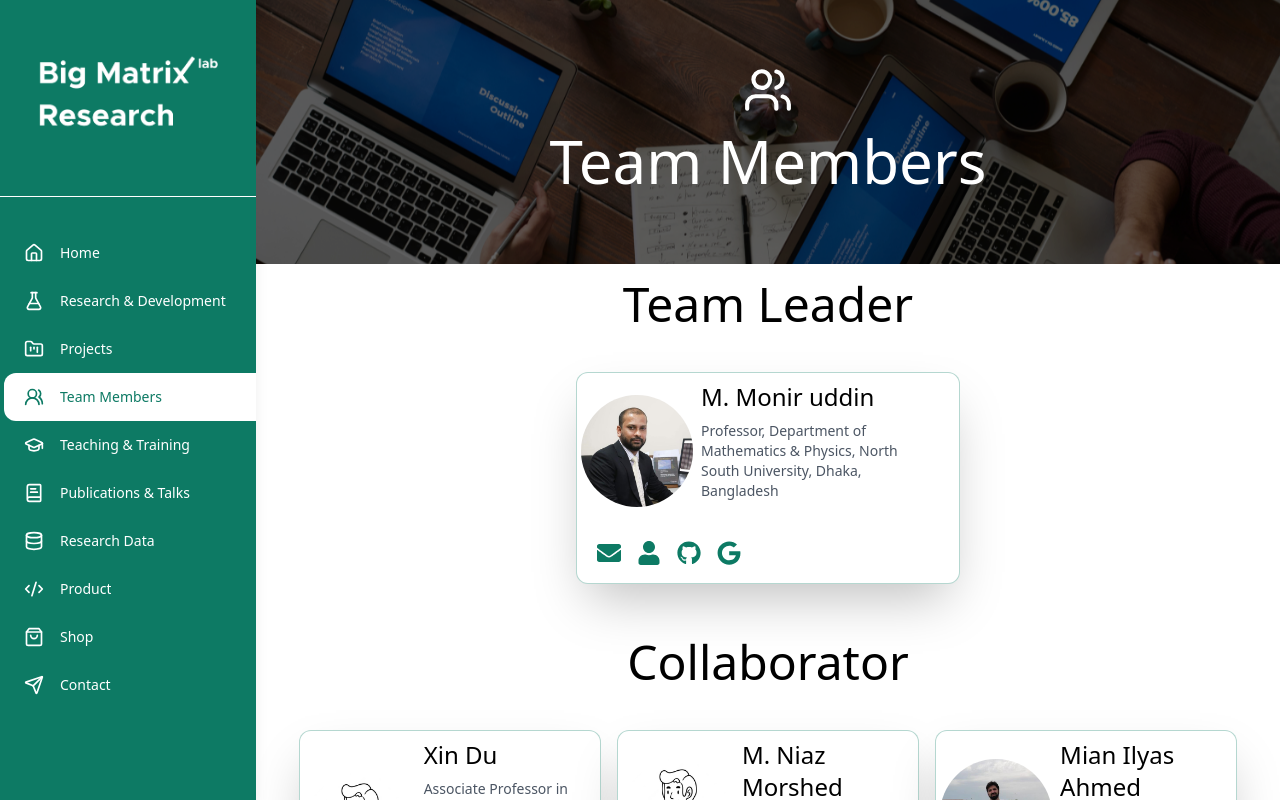
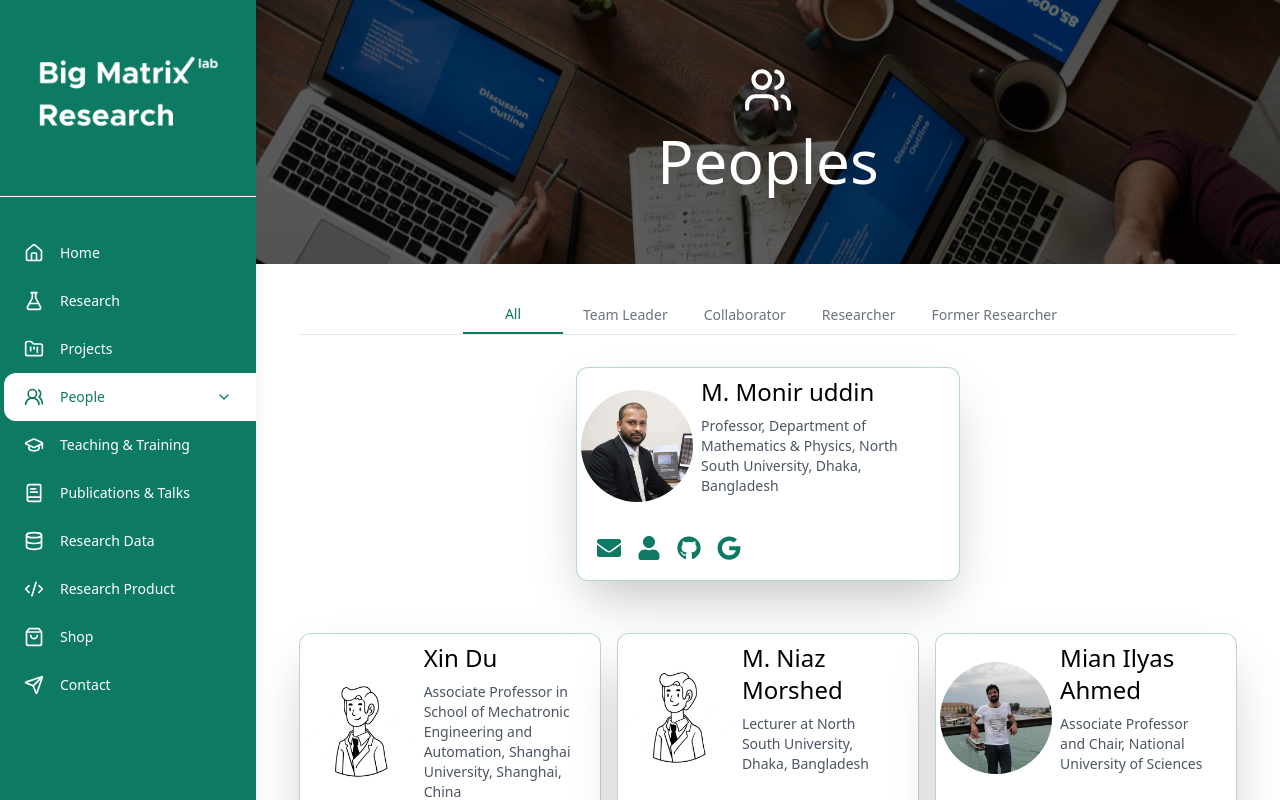
Before and after one commit to MisbahKhan0009/Big-Matrix-React, a React (Vite) app: page /team in a window 1280 px wide. Shown: the top 800 px of the page. Built offline with nearby package versions, Linux system fonts and the light colour scheme.

Commit message:
⚡️ people page added

```diff
--- a/src/Modules/HomePage.jsx
+++ b/src/Modules/HomePage.jsx
@@ -91,7 +91,7 @@ const HomePage = () => {
 
             {/* Tagline */}
             <motion.div variants={textRevealVariants} initial="hidden" animate="visible" className="relative overflow-hidden w-fit px-4">
-              <p className="text-lg lg:text-xl font-light px-4 py-2 bg-primary text-secondary">Transforming Complex Data into Actionable Insights</p>
+              <p className="text-lg lg:text-xl font-light px-4 py-2 bg-primary  rounded-[6px] text-secondary">Transforming Complex Data into Actionable Insights</p>
             </motion.div>
 
             {/* Description */}
@@ -102,10 +102,10 @@ const HomePage = () => {
 
             {/* Buttons */}
             <motion.div variants={textRevealVariants} initial="hidden" animate="visible" className="flex flex-col sm:flex-row py-4 gap-4 px-4">
-              <Button effect="gooeyLeft" size="lg" className="bg-primary text-lg lg:text-xl font-light text-secondary hover:bg-primary/90">
+              <Button effect="gooeyLeft" size="lg" className="bg-primary text-lg lg:text-xl font-light text-secondary rounded-[4px]  hover:bg-primary/90">
                 Explore Research
               </Button>
-              <Button variant="outline" effect="hoverUnderline" size="lg" className="border-primary text-lg lg:text-xl font-light text-primary hover:bg-primary/10">
+              <Button variant="outline" effect="hoverUnderline" size="lg" className="border-primary text-lg lg:text-xl font-light text-primary rounded-[4px] hover:bg-primary/10">
                 Learn More
               </Button>
             </motion.div>
--- a/src/Modules/TeamMembers.jsx
+++ b/src/Modules/TeamMembers.jsx
@@ -1,49 +1,107 @@
 // src/components/TeamMembers.jsx
-import { useEffect, useState } from "react";
+import { useState, useEffect } from "react";
 import { Users } from "lucide-react";
-import Card from "../components/ui/card";
+import { useSearchParams } from "react-router-dom";
 import teamMembersData from "../data/teamMembers.json";
 import Banner from "../Shared/Banner";
+import Card from "../components/ui/Card";
 
 const TeamMembers = () => {
-  const [groupedMembers, setGroupedMembers] = useState({});
+  const [searchParams, setSearchParams] = useSearchParams();
+  const [selectedPosition, setSelectedPosition] = useState("All");
+  const [filteredMembers, setFilteredMembers] = useState([]);
+
+  const positions = ["All", "Team Leader", "Collaborator", "Researcher", "Former Researcher"];
+
+  // Update the position handler to modify URL
+  const handlePositionClick = (position) => {
+    if (position === "All") {
+      setSearchParams({});
+    } else {
+      const formattedPosition = position.toLowerCase().replace(/\s+/g, "-");
+      setSearchParams({ position: formattedPosition });
+    }
+    setSelectedPosition(position);
+  };
 
   useEffect(() => {
-    const positionOrder = ["Team Leader", "Collaborator", "Researcher", "Former Researcher"];
+    const positionParam = searchParams.get('position');
+    if (positionParam) {
+      const formattedPosition = positionParam.split('-')
+        .map(word => word.charAt(0).toUpperCase() + word.slice(1))
+        .join(' ');
+      setSelectedPosition(formattedPosition);
+    } else {
+      setSelectedPosition("All");
+    }
+  }, [searchParams]);
 
-    const sortedMembers = [...teamMembersData].sort((a, b) => {
-      return positionOrder.indexOf(a.position) - positionOrder.indexOf(b.position);
-    });
+  useEffect(() => {
+    const filtered = selectedPosition === "All"
+      ? teamMembersData
+      : teamMembersData.filter(member => member.position === selectedPosition);
 
-    const grouped = sortedMembers.reduce((acc, member) => {
-      acc[member.position] = acc[member.position] || [];
-      acc[member.position].push(member);
-      return acc;
-    }, {});
-
-    setGroupedMembers(grouped);
-  }, []);
+    setFilteredMembers(filtered);
+  }, [selectedPosition]);
 
   return (
     <div>
-      <Banner bannerText={"Team Members"} bannerBg={"/team.png"} bannerIcon={Users} />
-      <div className="container w-11/12  mx-auto">
-        {Object.entries(groupedMembers).map(([position, members]) => (
-          <div key={position} className="mb-8">
-            <h2 className="text-5xl font-light text-center mt-4 capitalize">{position}</h2>
-            <div
-              className={`grid gap-4 mt-6 ${
-                position === "Team Leader"
-                  ? "grid-cols-1 max-w-sm mx-auto"
-                  : "grid-cols-1 sm:grid-cols-2 lg:grid-cols-3 xl:grid-cols-3 2xl:grid-cols-4"
-              }`}
-            >
-              {members.map((member) => (
+      <Banner bannerText={"Peoples"} bannerBg={"/team.png"} bannerIcon={Users} />
+
+      <div className="container w-11/12 mx-auto py-8">
+        {/* Position Filter Tabs */}
+        <div className="flex overflow-x-auto">
+          <div className="flex justify-center space-x-1 border-b mx-auto w-full border-gray-200">
+            {positions.map((position) => (
+              <button
+                key={position}
+                onClick={() => handlePositionClick(position)}
+                className={`px-4 py-2 text-sm font-medium min-w-[100px] transition-all duration-200
+                  ${selectedPosition === position
+                    ? "border-b-2 border-primary text-primary"
+                    : "text-gray-500 hover:text-primary hover:border-b-2 hover:border-primary/30"
+                  }`}
+              >
+                {position}
+              </button>
+            ))}
+          </div>
+        </div>
+
+        {/* Team Members Grid */}
+        <div className="mt-8">
+          {selectedPosition === "All" ? (
+            <div className="space-y-8">
+              {/* Team Leader Section */}
+              <div className="max-w-sm mx-auto">
+                {filteredMembers
+                  .filter(member => member.position === "Team Leader")
+                  .map(member => (
+                    <Card key={member.id} memberData={member} />
+                  ))}
+              </div>
+
+              {/* Other Members Section */}
+              <div className="grid grid-cols-1 sm:grid-cols-2 lg:grid-cols-3 xl:grid-cols-3 2xl:grid-cols-4 gap-4">
+                {filteredMembers
+                  .filter(member => member.position !== "Team Leader")
+                  .map(member => (
+                    <Card key={member.id} memberData={member} />
+                  ))}
+              </div>
+            </div>
+          ) : (
+            <div className={`grid gap-4 ${
+              selectedPosition === "Team Leader"
+                ? "grid-cols-1 max-w-sm mx-auto"
+                : "grid-cols-1 sm:grid-cols-2 lg:grid-cols-3 xl:grid-cols-3 2xl:grid-cols-4"
+            }`}>
+              {filteredMembers.map((member) => (
                 <Card key={member.id} memberData={member} />
               ))}
             </div>
-          </div>
-        ))}
+          )}
+        </div>
       </div>
     </div>
   );
--- a/src/Shared/Sidebar.jsx
+++ b/src/Shared/Sidebar.jsx
@@ -1,29 +1,48 @@
 // @ts-ignore
 import { useState } from "react";
 
-import { BookText, Database, FlaskConical, FolderKanban, Home, Menu, Send, Users2, X, ShoppingBag, GraduationCap, Code2 } from "lucide-react";
-// Remove projectData import as it's no longer needed
-import { Link, useLocation } from "react-router-dom";
+import { BookText, Database, FlaskConical, FolderKanban, Home, Menu, Send, Users2, X, ShoppingBag, GraduationCap, Code2, ChevronDown, ChevronRight, ChevronUp } from "lucide-react";
+
+import { Link, useLocation, useNavigate } from "react-router-dom";
 
 const Sidebar = () => {
   const [isOpen, setIsOpen] = useState(false);
-  // Remove isProjectsOpen state as it's no longer needed
+  const [isPeopleOpen, setIsPeopleOpen] = useState(false);
   const location = useLocation();
+  const navigate = useNavigate();
 
+  const handlePositionClick = (position) => {
+    const formattedPosition = position.toLowerCase().replace(/\s+/g, "-");
+    navigate(`/team?position=${formattedPosition}`);
+    setIsOpen(false);
+    setIsPeopleOpen(false);
+  };
+  const positions = ["All Members", "Team Leader", "Collaborator", "Researcher", "Former Researcher"];
   const menuItems = [
     { title: "Home", path: "/", icon: Home },
-    { title: "Research & Development", path: "/research", icon: FlaskConical },
-    { title: "Projects", path: "/projects", icon: FolderKanban }, // Remove hasDropdown property
-    { title: "Team Members", path: "/team", icon: Users2 },
-
+    { title: "Research", path: "/research", icon: FlaskConical },
+    { title: "Projects", path: "/projects", icon: FolderKanban },
+    { title: "People", path: "/team", icon: Users2 },
     { title: "Teaching & Training", path: "/teaching", icon: GraduationCap },
     { title: "Publications & Talks", path: "/publications", icon: BookText },
     { title: "Research Data", path: "/data", icon: Database },
-    { title: "Product", path: "/software", icon: Code2 },
-
+    { title: "Research Product", path: "/software", icon: Code2 },
     { title: "Shop", path: "/shop", icon: ShoppingBag },
     { title: "Contact", path: "/contact", icon: Send },
   ];
+  // Add this function after the menuItems array
+  const getPositionIndex = () => {
+    if (location.pathname === "/team") {
+      const params = new URLSearchParams(location.search);
+      const position = params.get("position");
+      if (position) {
+        return positions.findIndex(
+          pos => pos.toLowerCase().replace(/\s+/g, "-") === position
+        );
+      }
+    }
+    return -1;
+  };
 
   const activeIndex = menuItems.findIndex((item) => {
     if (item.path === "/shop") {
@@ -40,34 +59,7 @@ const Sidebar = () => {
     }
     return item.path === location.pathname;
   });
-
-  // Categorize projects by status
-  // const categorizedProjects = projectData.reduce((acc, project) => {
-  //   const status = project.project_status.toLowerCase();
-  //   if (!acc[status]) {
-  //     acc[status] = [];
-  //   }
-  //   acc[status].push(project);
-  //   return acc;
-  // }, {});
-
-  // const dropdownVariants = {
-  //   hidden: {
-  //     opacity: 0,
-  //     height: 0,
-  //     transition: {
-  //       duration: 0.2,
-  //     },
-  //   },
-  //   visible: {
-  //     opacity: 1,
-  //     height: "auto",
-  //     transition: {
-  //       duration: 0.2,
-  //     },
-  //   },
-  // };
-
+  const positionIndex = getPositionIndex();
   return (
     <>
       {/* Mobile Navbar */}
@@ -86,10 +78,43 @@ const Sidebar = () => {
         {isOpen && (
           <nav className="border-t border-secondary/10">
             <ul className="py-2">
-
               {menuItems.map((item, index) => {
                 const Icon = item.icon;
                 const isActive = item.path === "/shop" ? location.pathname === "/shop" || location.pathname === "/checkout" : item.path === "/projects" ? location.pathname === "/projects" || location.pathname.startsWith("/projects/") : item.path === "/research" ? location.pathname === "/research" || location.pathname.startsWith("/research/") : item.path === "/software" ? location.pathname === "/software" || location.pathname.startsWith("/software/") : location.pathname === item.path;
+                if (item.path === "/team") {
+                  return (
+                    <li key={item.path}>
+                      <button onClick={() => setIsPeopleOpen(!isPeopleOpen)} className={`flex items-center justify-between w-full px-6 py-3 text-secondary hover:bg-secondary/10`}>
+                        <div className="flex items-center gap-4">
+                          <Icon className="w-5 h-5" />
+                          <span className="text-sm">{item.title}</span>
+                        </div>
+                        {isPeopleOpen ? <ChevronDown className="w-4 h-4" /> : <ChevronRight className="w-4 h-4" />}
+                      </button>
+                      {isPeopleOpen && (
+                        <ul className="bg-secondary/5">
+                          {positions.map((position) => (
+                            <li key={position}>
+                              <Link to={`/team?position=${position.replace(/\s+/g, "-").toLowerCase()}`} onClick={() => setIsOpen(false)} className="flex items-center pl-16 py-2 text-sm text-secondary hover:bg-secondary/10">
+                                {position}
+                              </Link>
+                            </li>
+                          ))}
+                        </ul>
+                      )}
+                    </li>
+                  );
+                }
+                // Update the dropdown items in both mobile and desktop versions:
+                {
+                  positions.map((position) => (
+                    <li key={position}>
+                      <button onClick={() => handlePositionClick(position)} className="flex items-center pl-16 py-2 text-sm text-secondary hover:bg-secondary/10 w-full text-left">
+                        {position}
+                      </button>
+                    </li>
+                  ));
+                }
                 return (
                   <li key={item.path}>
                     <Link
@@ -111,7 +136,6 @@ const Sidebar = () => {
 
       {/* Desktop Sidebar */}
       <div className="hidden lg:flex fixed left-0 top-0 h-full w-64 shadow-lg bg-primary text-secondary flex-col overflow-hidden">
-
         <div className="p-2 border-b border-white">
           <div className="aspect-square w-full max-w-[180px] mx-auto">
             <img src="/logo-white.png" alt="Big Matrix" className="w-full h-full object-contain" />
@@ -123,10 +147,11 @@ const Sidebar = () => {
           <div
             className="absolute left-1 w-full h-12 transition-transform duration-300 ease-in-out z-0"
             style={{
-              transform: `translateY(${activeIndex * 48}px)`,
+              transform: location.pathname === "/team"
+                ? `translateY(${3 * 48}px)`
+                : `translateY(${activeIndex * 48}px)`,
             }}
           >
-            {/* Main white background with outward curve */}
             <div className="absolute inset-0 right-[-24px] bg-secondary rounded-l-xl">
               <svg className="absolute right-0 top-0 h-full w-6 text-secondary" viewBox="0 0 24 48" fill="currentColor" preserveAspectRatio="none">
                 <path d="M0 0L0 48C8 48 24 40 24 24C24 8 8 0 0 0Z" />
@@ -137,15 +162,32 @@ const Sidebar = () => {
           <ul className="relative z-10">
             {menuItems.map((item, index) => {
               const Icon = item.icon;
-              const isActive = item.path === "/shop"
-              ? location.pathname === "/shop" || location.pathname === "/checkout"
-              : item.path === "/projects"
-              ? location.pathname === "/projects" || location.pathname.startsWith("/projects/")
-              : item.path === "/research"
-              ? location.pathname === "/research" || location.pathname.startsWith("/research/")
-              : item.path === "/software"
-              ? location.pathname === "/software" || location.pathname.startsWith("/software/")
-              : location.pathname === item.path;
+              const isActive = item.path === "/shop" ? location.pathname === "/shop" || location.pathname === "/checkout" : item.path === "/projects" ? location.pathname === "/projects" || location.pathname.startsWith("/projects/") : item.path === "/research" ? location.pathname === "/research" || location.pathname.startsWith("/research/") : item.path === "/software" ? location.pathname === "/software" || location.pathname.startsWith("/software/") : location.pathname === item.path;
+
+              if (item.path === "/team") {
+                return (
+                  <li key={item.path} className="relative">
+                    <button onClick={() => setIsPeopleOpen(!isPeopleOpen)} className="flex items-center justify-between w-full h-12 px-6 transition-colors duration-300">
+                      <div className="flex items-center gap-4">
+                        <Icon className={`w-5 h-5 ${isActive ? "text-primary" : "text-secondary"}`} />
+                        <span className={`text-sm ${isActive ? "text-primary font-medium" : "text-secondary"}`}>{item.title}</span>
+                      </div>
+                      {isPeopleOpen ? <ChevronUp className={`w-4 h-4 ${isActive ? "text-primary" : "text-secondary"}`} /> : <ChevronDown className={`w-4 h-4 ${isActive ? "text-primary" : "text-secondary"}`} />}
+                    </button>
+                    {isPeopleOpen && (
+                      <ul className="bg-secondary/5 py-1">
+                        {positions.map((position) => (
+                          <li key={position}>
+                            <Link to={position === "All Members" ? "/team" : `/team?position=${position.replace(/\s+/g, "-").toLowerCase()}`} className="flex items-center pl-16 py-2 text-sm text-secondary hover:bg-secondary/10">
+                              {position}
+                            </Link>
+                          </li>
+                        ))}
+                      </ul>
+                    )}
+                  </li>
+                );
+              }
 
               return (
                 <li key={item.path} className="h-12">
@@ -166,8 +208,6 @@ const Sidebar = () => {
             })}
           </ul>
         </nav>
-
-        {/* <div className="p-2 mb-2 rounded-lg text-xs mx-auto bg-white font-semibold tracking-widest text-black ">BIG MATRIX RESEARCH</div> */}
       </div>
     </>
   );
```
Also changed, not shown: src/Modules/Research.jsx (+7 -25 lines).
